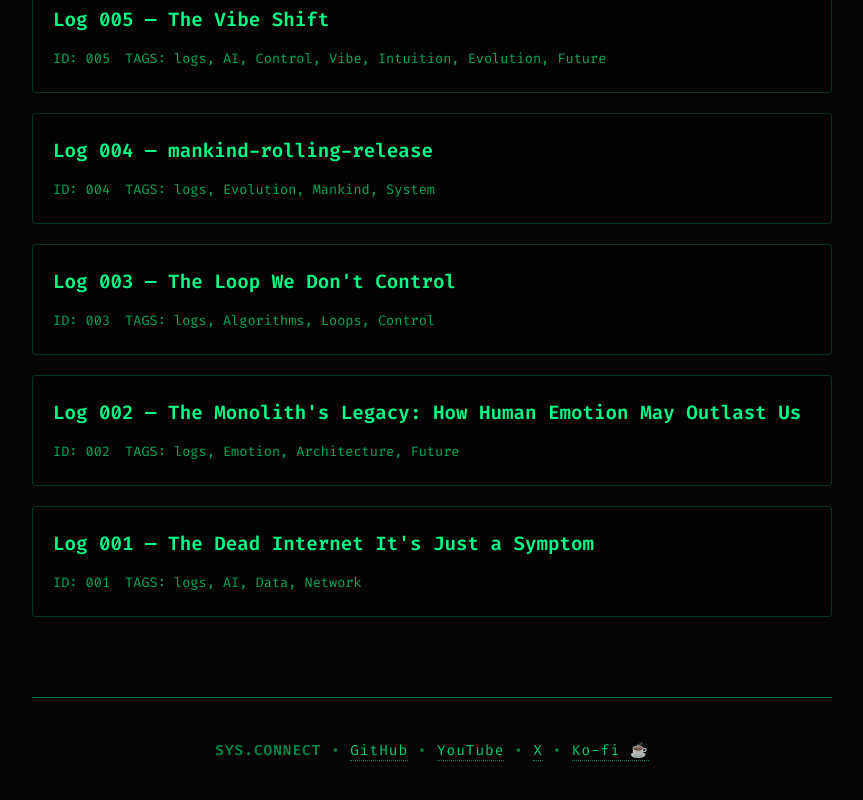
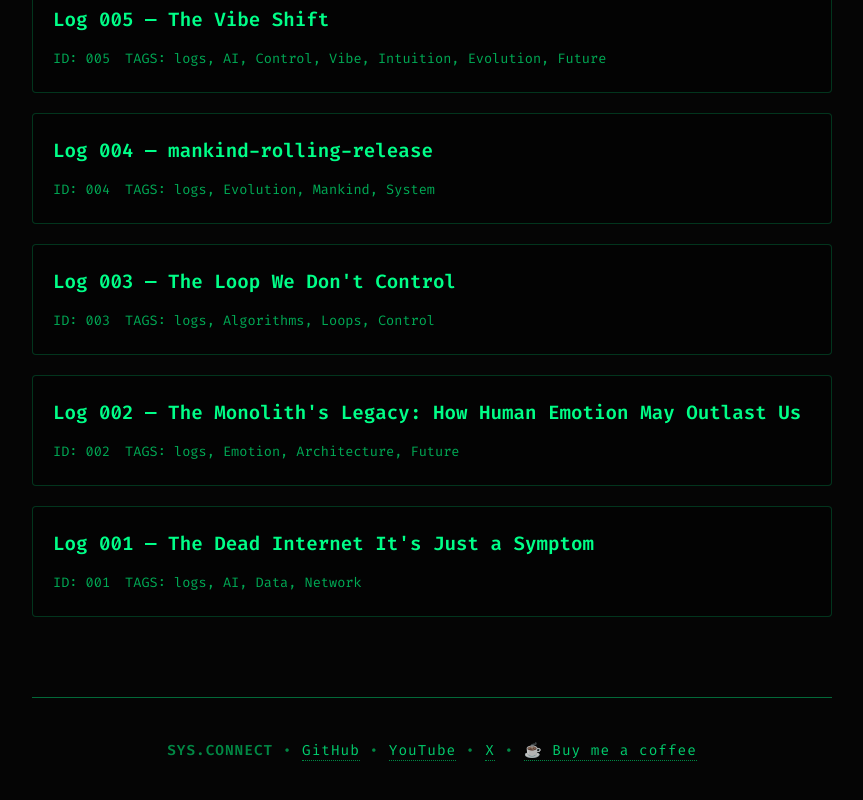
Before and after one commit to mind-log/mind-log.github.io, an Eleventy site: page src/index.html in a window 1280 px wide. Shown: the part 1475-2275 px from the top of the page, without its empty margins (208-1071 px from the left). Built offline with nearby package versions, Linux system fonts and the light colour scheme; Eleventy itself is replaced by a stand-in of ours; files that its build step writes are made by us from their sources.

Commit message:
style: update ko-fi link text to '☕ Buy me a coffee' across all pages

```diff
--- a/ko-fi.main.txt
+++ b/ko-fi.main.txt
@@ -3,4 +3,4 @@
 Support the continuation of cognitive operations:
 
 
-☕ ko-fi.com/ebisu1og
+[☕ Buy me a coffee](https://ko-fi.com/ebisu1og)
--- a/ko-fi.txt
+++ b/ko-fi.txt
@@ -2,4 +2,4 @@
 
 Enjoyed the transmission? Support future logs:
 
-☕ ko-fi.com/ebisu1og
+[☕ Buy me a coffee](https://ko-fi.com/ebisu1og)
--- a/src/about.html
+++ b/src/about.html
@@ -23,7 +23,7 @@ permalink: /about/
 <div style="margin-top: 60px; text-align: center; opacity: 0.8;">
     <hr>
     <p style="color: var(--text-dim); font-size: 0.9em;">Support the continuation of cognitive operations:</p>
-    <p><a href="https://ko-fi.com/ebisu1og" target="_blank" style="font-weight: bold;">Ko-fi ☕</a></p>
+    <p><a href="https://ko-fi.com/ebisu1og" target="_blank" style="font-weight: bold;">☕ Buy me a coffee</a></p>
 </div>
 
 
--- a/src/index.html
+++ b/src/index.html
@@ -61,6 +61,6 @@ extra_head: |
         <a href="https://github.com/mind-log/" target="_blank">GitHub</a> •
         <a href="https://www.youtube.com/@Ebisu1og" target="_blank">YouTube</a> •
         <a href="https://x.com/Ebisu1og" target="_blank">X</a> •
-        <a href="https://ko-fi.com/ebisu1og" target="_blank">Ko-fi ☕</a>
+        <a href="https://ko-fi.com/ebisu1og" target="_blank">☕ Buy me a coffee</a>
     </p>
 </footer>
--- a/src/pdfs-library.html
+++ b/src/pdfs-library.html
@@ -183,7 +183,7 @@ document.addEventListener('DOMContentLoaded', () => {
         <a href="https://github.com/mind-log/" target="_blank">GitHub</a> •
         <a href="https://www.youtube.com/@Ebisu1og" target="_blank">YouTube</a> •
         <a href="https://x.com/Ebisu1og" target="_blank">X</a> •
-        <a href="https://ko-fi.com/ebisu1og" target="_blank">Ko-fi ☕</a>
+        <a href="https://ko-fi.com/ebisu1og" target="_blank">☕ Buy me a coffee</a>
     </p>
     <p><a href="/">← SYS.HOME</a></p>
 </footer>
```
